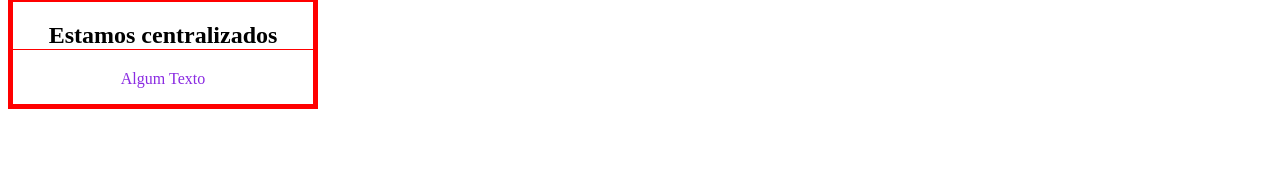
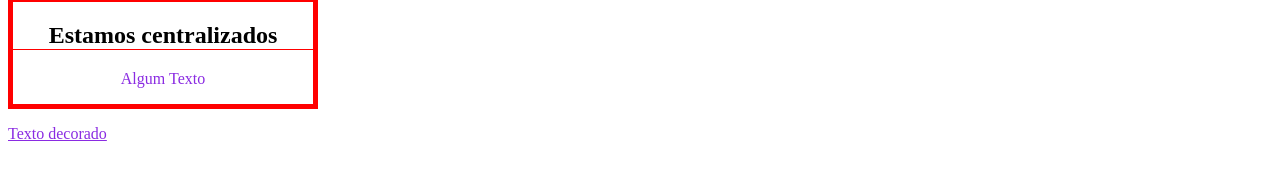
Before and after one commit to GabrielVanderlinde/formacao-frontend, a plain HTML site: page HTML-CSS/3_css/index.html in a window 1280 px wide. Shown: the part 4335-4512 px from the top of the page. Drawn offline with Linux system fonts and the light colour scheme.

Commit message:
feat: cria e estiliza estrutura de decoracao de texto

```diff
--- a/HTML-CSS/3_css/CSS/style.css
+++ b/HTML-CSS/3_css/CSS/style.css
@@ -233,3 +233,8 @@
     width: 300px;
     border: 5px solid red;
 }
+
+/* Texto decorado */
+.text-underline {
+    text-decoration: underline;
+}
--- a/HTML-CSS/3_css/index.html
+++ b/HTML-CSS/3_css/index.html
@@ -112,6 +112,8 @@
         <h2>Estamos centralizados</h2>
         <p>Algum Texto</p>
     </div>
+    <!-- 33 - Text Decoration -->
+    <p class="text-underline">Texto decorado</p>
 </body>
 
 </html>
```
